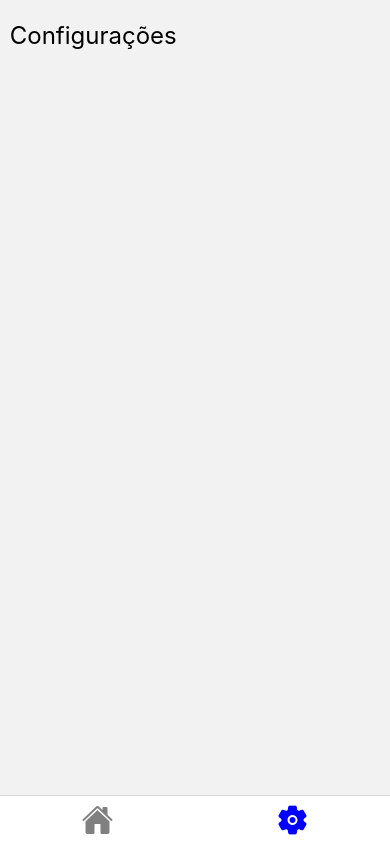
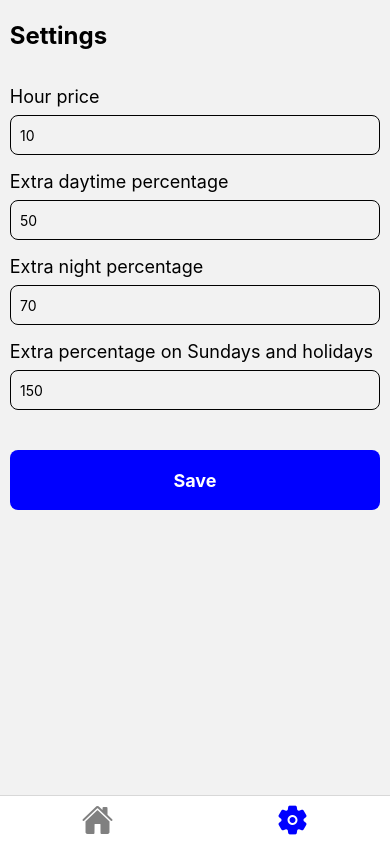
Before and after one commit to EduBarrros/OvertimeWizard, a React Native app: screen /Settings in a window 390 px wide. Built offline with nearby package versions, Linux system fonts and the light colour scheme.

Commit message:
Feat: add Settings screen and custom input and button components

```diff
--- /dev/null
+++ b/src/components/CustomButton/index.tsx
@@ -0,0 +1,23 @@
+import React from "react";
+import { TouchableOpacity, Text } from "react-native";
+import styles from "./styles";
+
+type CustomButtonProps = {
+    text: string
+    onPress: () => void
+}
+
+const CustomButton = ({text, onPress}: CustomButtonProps) => {
+   return(
+    <TouchableOpacity
+        onPress={() => onPress()}
+        style={styles.MainContainer}
+    >
+        <Text style={styles.MainText}>
+            {text}
+        </Text>
+    </TouchableOpacity>
+   )
+};
+
+export default CustomButton;
--- /dev/null
+++ b/src/components/CustomButton/styles.ts
@@ -0,0 +1,22 @@
+
+import { StyleSheet } from "react-native";
+
+const styles = StyleSheet.create({
+    MainContainer: {
+        width: "95%",
+        justifyContent: "center",
+        marginHorizontal: "2.5%",
+        alignItems: "center",
+        backgroundColor: "blue",
+        height: 60,
+        marginTop: 40,
+        borderRadius: 8
+    },
+    MainText: {
+        color: "white",
+        fontWeight: "bold",
+        fontSize: 18
+    }
+});
+
+export default styles;
--- /dev/null
+++ b/src/components/CustomInput/index.tsx
@@ -0,0 +1,20 @@
+import React from "react";
+import styles from "./styles";
+import { Text, TextInput, View } from "react-native";
+
+type CustomInputProps = {
+  title: string;
+  defaultValue: string;
+  onChangeText: (text: string) => void
+};
+
+const CustomInput = ({ title, defaultValue, onChangeText }: CustomInputProps) => {
+  return (
+    <View style={styles.MainContainer}>
+      <Text style={styles.InputTitle}>{title}</Text>
+      <TextInput style={styles.InputContainer} defaultValue={defaultValue} onChangeText={(text: string) => onChangeText(text)}/>
+    </View>
+  );
+};
+
+export default CustomInput;
--- /dev/null
+++ b/src/components/CustomInput/styles.ts
@@ -0,0 +1,24 @@
+
+import { StyleSheet } from "react-native";
+
+const styles = StyleSheet.create({
+    MainContainer: {
+        width: "100%",
+        paddingHorizontal: "2.5%",
+        marginTop: 16
+    },
+    InputContainer: {
+        borderColor: "black",
+        borderWidth: 1,
+        height: 40,
+        width: "100%",
+        borderRadius: 8,
+        paddingHorizontal: "2.5%"
+    },
+    InputTitle: {
+        marginBottom: 8,
+        fontSize: 18
+    }
+});
+
+export default styles;
--- a/src/components/Header/styles.ts
+++ b/src/components/Header/styles.ts
@@ -20,7 +20,8 @@ const styles = StyleSheet.create({
         alignItems: 'center'
     },
     UserName: {
-        fontSize: 24
+        fontSize: 24,
+        fontWeight: "bold"
     }
 });
 
--- a/src/components/OvertimeHistoric/index.tsx
+++ b/src/components/OvertimeHistoric/index.tsx
@@ -39,8 +39,7 @@ const fakedata = [
 const OvertimeHistoric = () => {
     return(
         <View>
-            <Text style={styles.ResumeTitle}>Horas extras</Text>
-
+            <Text style={styles.ResumeTitle}>Overtimes</Text>
             <FlatList
                 data={fakedata}
                 renderItem={() => <HistoricCard />}
--- a/src/components/OvertimeResume/index.tsx
+++ b/src/components/OvertimeResume/index.tsx
@@ -5,7 +5,7 @@ import styles from "./styles";
 const OvertimeResume = () => {
   return (
     <>
-      <Text style={styles.ResumeTitle}>Resumo do mês</Text>
+      <Text style={styles.ResumeTitle}>Monthly summary</Text>
       <View style={styles.MainContainer}>
         <View style={styles.SubContainer}>
           <View>
--- a/src/components/index.ts
+++ b/src/components/index.ts
@@ -2,3 +2,6 @@ export { default as Header } from './Header';
 export { default as OvertimeResume } from './OvertimeResume';
 export { default as OvertimeHistoric } from './OvertimeHistoric';
 export { default as HistoricCard} from './HistoricCard';
+export { default as OvertimeAddButton} from './OvertimeAddButton';
+export { default as CustomInput} from './CustomInput';
+export { default as CustomButton} from './CustomButton';
--- a/src/screens/Home/index.tsx
+++ b/src/screens/Home/index.tsx
@@ -5,7 +5,7 @@ import { Header, OvertimeResume, OvertimeHistoric } from "../../components";
 const Home = () => {
   return (
     <SafeAreaView>
-      <Header title="Olá Eduardo" />
+      <Header title="Hi Eduardo" />
       <OvertimeResume />
       <OvertimeHistoric />
     </SafeAreaView>
--- a/src/screens/Settings/index.tsx
+++ b/src/screens/Settings/index.tsx
@@ -1,12 +1,35 @@
-import React from "react";
+import React, { useState } from "react";
 import { SafeAreaView } from "react-native";
-
-import { Header } from "../../components";
+import { Header, CustomInput, CustomButton } from "../../components";
+import { useCalcParamsStore } from "../../stores";
 
 const Settings = () => {
+
+  const CalcParams = useCalcParamsStore();
+
+  const [HourPrice, setHourPrice] = useState(CalcParams.HourPrice.toString());
+  const [DayTimePercentage, setDayTimePercentage] = useState(CalcParams.DayTimePercentage.toString());
+  const [NightTimePercentage, setNightTimePercentage] = useState(CalcParams.NightTimePercentage.toString());
+  const [SundaysTimePercentage, setSundayTimePercentage] = useState(CalcParams.SundaysTimePercentage.toString());
+
+  const CalcParamsUpdateHandler = () => {
+    console.log("entrou")
+    if(HourPrice && DayTimePercentage && NightTimePercentage && SundaysTimePercentage !== ""){
+      CalcParams.SetHourPrice(parseFloat(HourPrice));
+      CalcParams.SetDayTimePercentage(parseInt(DayTimePercentage));
+      CalcParams.SetNightTimePercentage(parseInt(NightTimePercentage));
+      CalcParams.SetSundaysTimePercentage(parseInt(SundaysTimePercentage));
+    }
+  }
+
   return (
     <SafeAreaView>
-      <Header title="Configurações"/>
+      <Header title="Settings"/>
+      <CustomInput title={"Hour price"} defaultValue={HourPrice} onChangeText={setHourPrice}/>
+      <CustomInput title={"Extra daytime percentage"} defaultValue={DayTimePercentage} onChangeText={setDayTimePercentage}/>
+      <CustomInput title={"Extra night percentage"} defaultValue={NightTimePercentage} onChangeText={setNightTimePercentage}/>
+      <CustomInput title={"Extra percentage on Sundays and holidays"} defaultValue={SundaysTimePercentage} onChangeText={setSundayTimePercentage}/>
+      <CustomButton text="Save" onPress={() => CalcParamsUpdateHandler()}/>
     </SafeAreaView>
   );
 };
--- a/src/stores/CalcParamsStore.ts
+++ b/src/stores/CalcParamsStore.ts
@@ -1,24 +1,28 @@
 import { create } from 'zustand'
-import { devtools, persist } from 'zustand/middleware'
-import type {} from '@redux-devtools/extension'
+import type { } from '@redux-devtools/extension'
 
 interface CalcParamsState {
   HourPrice: number
   SetHourPrice: (by: number) => void
+  DayTimePercentage: number
+  SetDayTimePercentage: (by: number) => void
+  NightTimePercentage: number
+  SetNightTimePercentage: (by: number) => void
+  SundaysTimePercentage: number
+  SetSundaysTimePercentage: (by: number) => void
 }
 
 const useCalcParamsStore = create<CalcParamsState>()(
-  devtools(
-    persist(
-      (set) => ({
-        HourPrice: 10,
-        SetHourPrice: (by) => set(() => ({HourPrice: by}))
-      }),
-      {
-        name: 'calcParams-storage',
-      },
-    ),
-  ),
+  (set) => ({
+    HourPrice: 10,
+    SetHourPrice: (by) => set(() => ({ HourPrice: by })),
+    DayTimePercentage: 50,
+    SetDayTimePercentage: (by) => set(() => ({ DayTimePercentage: by })),
+    NightTimePercentage: 70,
+    SetNightTimePercentage: (by) => set(() => ({ NightTimePercentage: by })),
+    SundaysTimePercentage: 150,
+    SetSundaysTimePercentage: (by) => set(() => ({ SundaysTimePercentage: by }))
+  }),
 );
 
 export default useCalcParamsStore;
```
